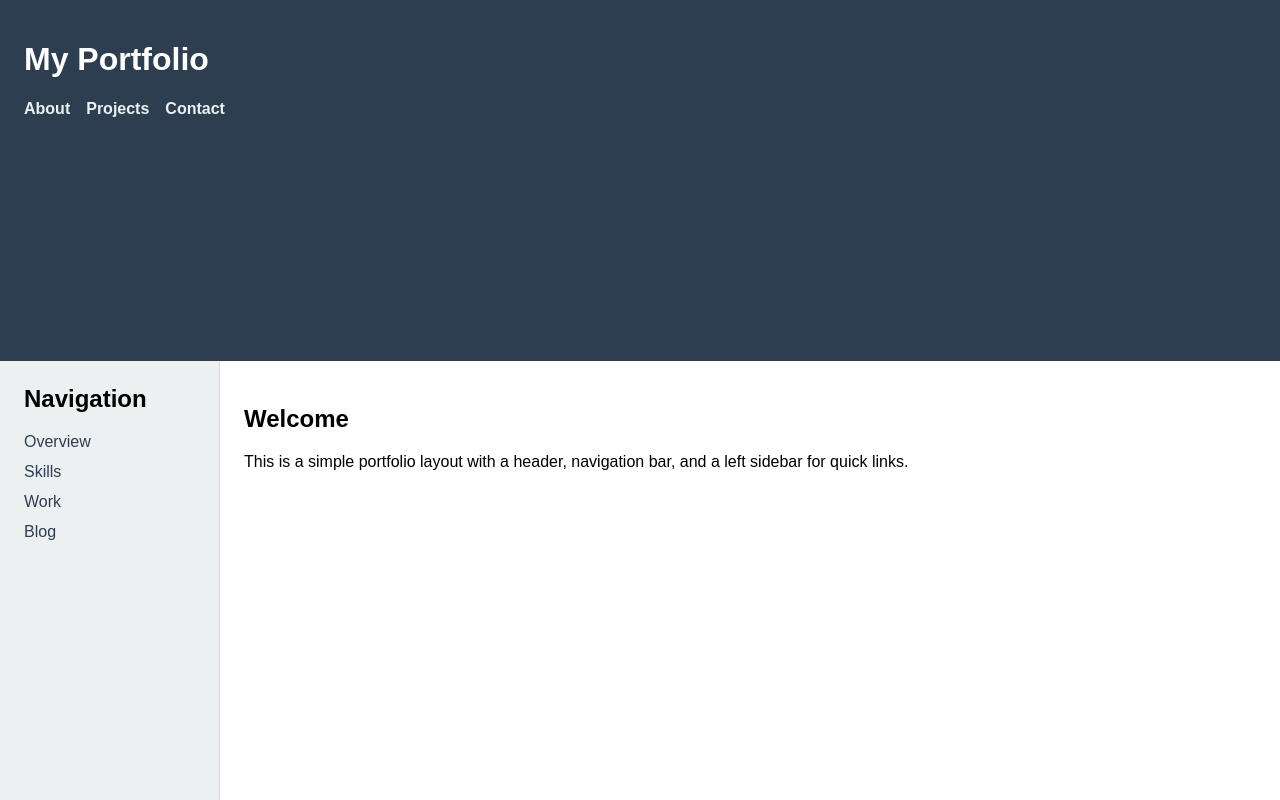
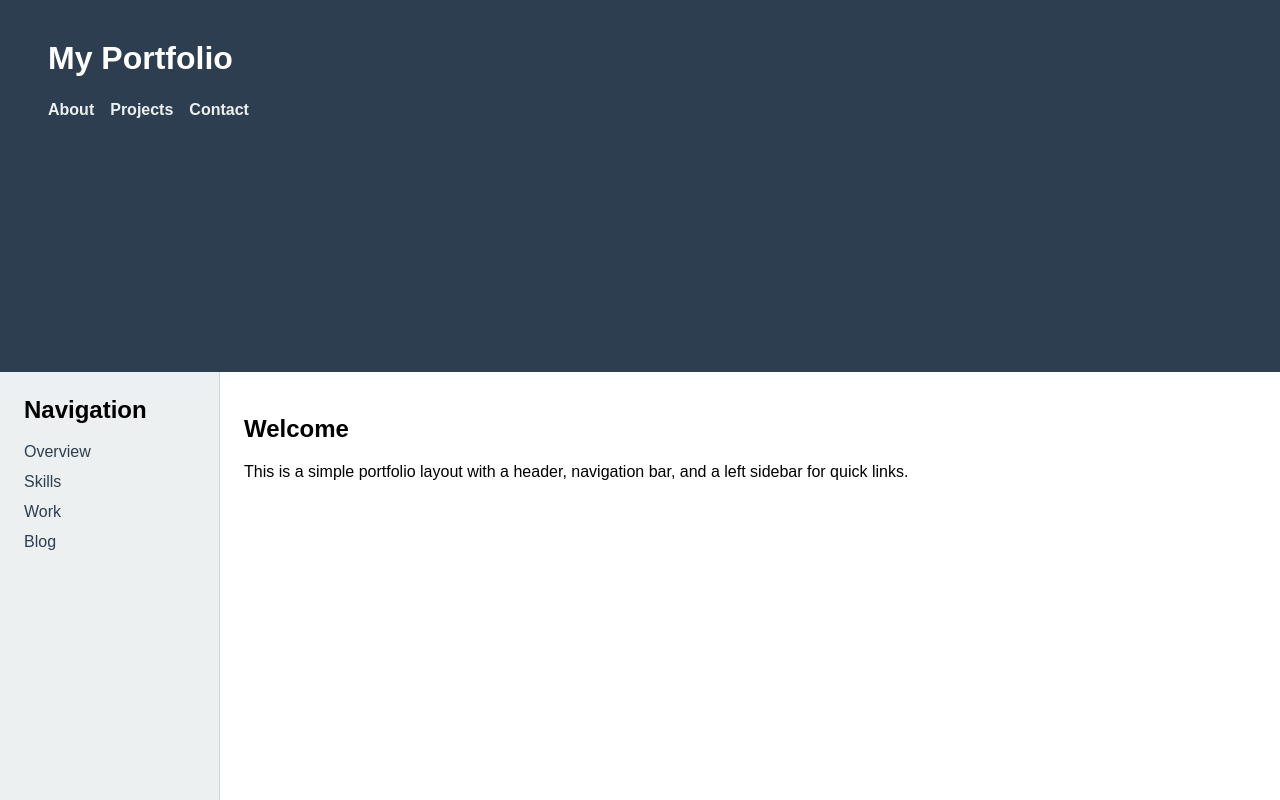
Before and after one commit to mccrann/portfolio, a website: page index.html in a window 1280 px wide. Drawn offline with Linux system fonts and the light colour scheme.

Commit message:
fix navbar

```diff
--- a/index.html
+++ b/index.html
@@ -5,10 +5,10 @@
   <meta name="viewport" content="width=device-width, initial-scale=1.0">
   <title>Portfolio</title>
   <link rel="stylesheet" href="styles.css">
+  <link rel="stylesheet" href="navbar.css">
 </head>
 <body>
   <header id="site-header"></header>
-
   <aside class="sidebar">
     <h2>Navigation</h2>
     <ul>
@@ -26,15 +26,9 @@
     </section>
   </main>
 
+  <script src="./navbar.js"></script>
   <script>
-    fetch('navbar.html')
-      .then((response) => response.text())
-      .then((html) => {
-        document.getElementById('site-header').innerHTML = html;
-      })
-      .catch((error) => {
-        console.error('Failed to load navbar:', error);
-      });
+    window.renderNavbar('site-header');
   </script>
 </body>
 </html>
--- /dev/null
+++ b/navbar.css
@@ -0,0 +1,23 @@
+.navbar {
+  display: flex;
+  flex-direction: column;
+  gap: 12px;
+  background: #2c3e50;
+  color: white;
+  padding: 20px 24px;
+}
+
+.navbar h1 {
+  margin: 0;
+}
+
+.navbar nav {
+  display: flex;
+  gap: 16px;
+}
+
+.navbar nav a {
+  color: #ecf0f1;
+  text-decoration: none;
+  font-weight: 600;
+}
--- /dev/null
+++ b/navbar.js
@@ -0,0 +1,20 @@
+function renderNavbar(containerId = 'site-header') {
+  const container = document.getElementById(containerId);
+
+  if (!container) {
+    return;
+  }
+
+  container.innerHTML = `
+    <div class="navbar">
+      <h1>My Portfolio</h1>
+      <nav aria-label="Primary">
+        <a href="#about">About</a>
+        <a href="#projects">Projects</a>
+        <a href="#contact">Contact</a>
+      </nav>
+    </div>
+  `;
+}
+
+window.renderNavbar = renderNavbar;
```
